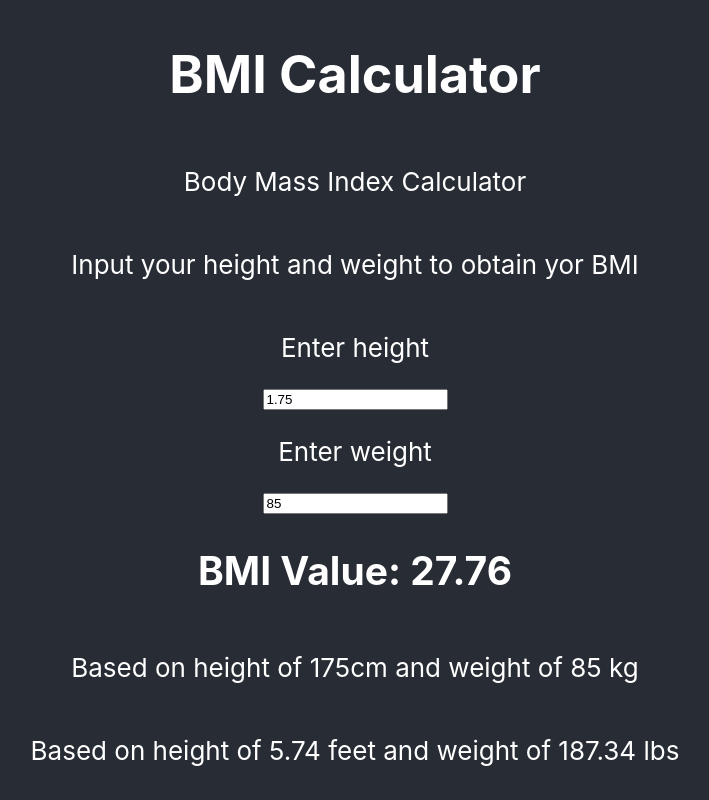
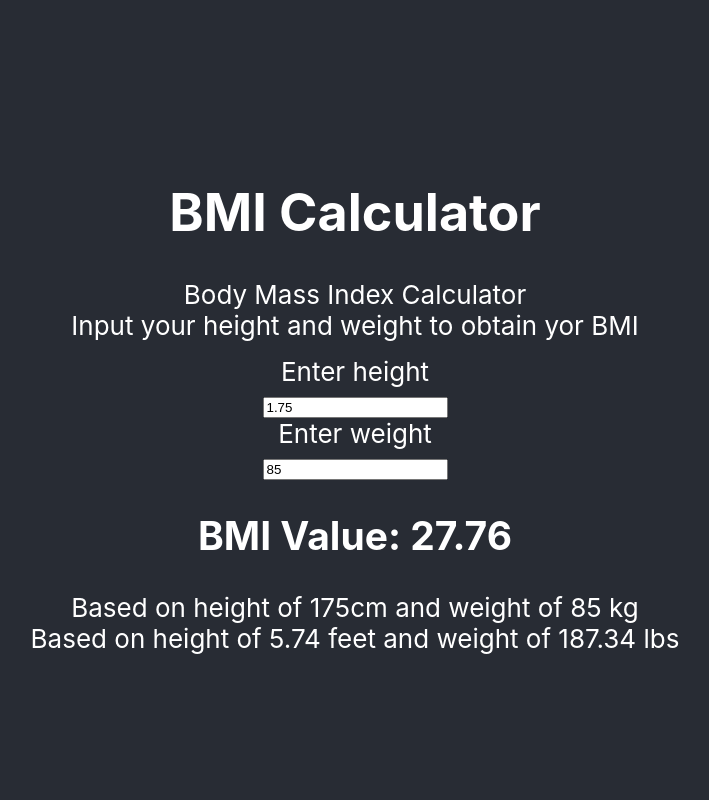
Before and after one commit to maxgdev/bmi-calculator, a React (Create React App) app: page / in a window 1280 px wide. Shown: the whole page, without its empty margins (285-994 px from the left). Built offline with nearby package versions, Linux system fonts and the light colour scheme.

Commit message:
Added css class for line spacing

```diff
--- a/src/components/getInput.js
+++ b/src/components/getInput.js
@@ -3,7 +3,7 @@ import React from  "react";
 export default function GetInputs({ height, weight, hfn, wfn}) {
 
     return (
-        <>
+        <div className='inputClass'>
             <p>Enter height</p>
                 <input
                     type="number"
@@ -20,6 +20,6 @@ export default function GetInputs({ height, weight, hfn, wfn}) {
                     value={weight}
                     onChange={e => wfn(e.target.value)}
                 />
-        </>
+        </div>
     )
 }
--- a/src/index.css
+++ b/src/index.css
@@ -11,3 +11,10 @@ code {
   font-family: source-code-pro, Menlo, Monaco, Consolas, 'Courier New',
     monospace;
 }
+
+.App p {
+  margin: 0 0.75em;
+}
+.inputClass {
+  margin-top: 15px;
+}
```
